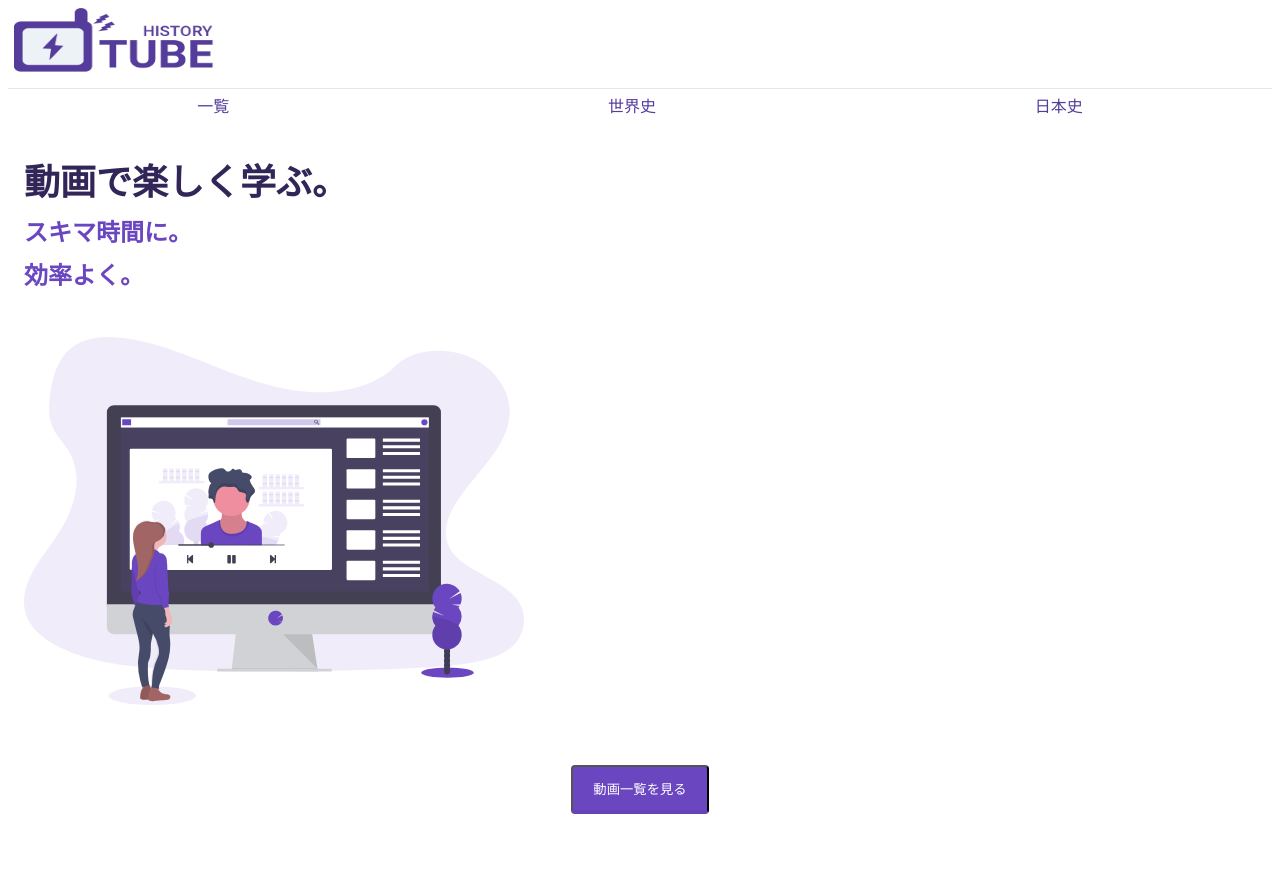
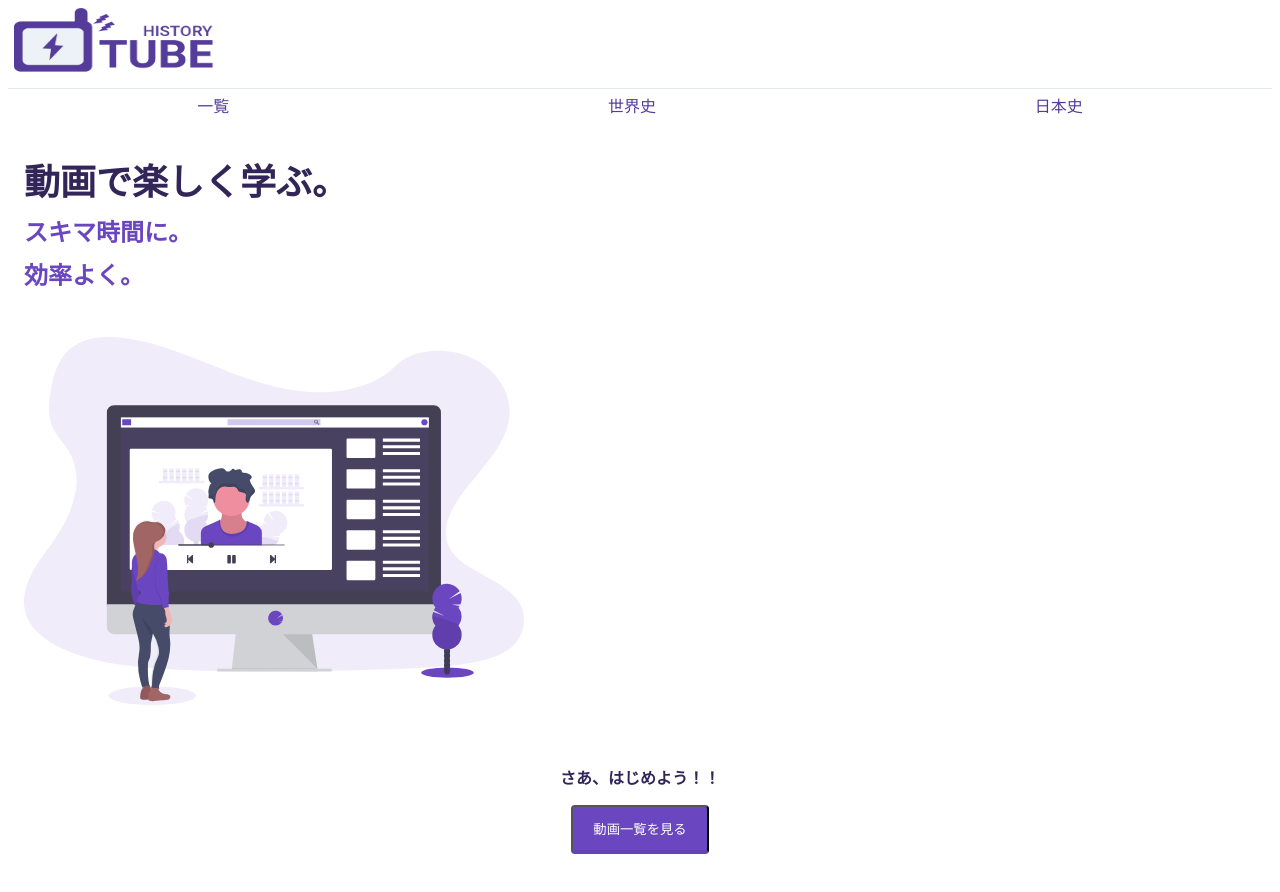
Before and after one commit to YouheiNozaki/HisTube, a Next.js app: page / in a window 1280 px wide. Before the commit the page ends 854 px from the top, so only its background shows below. Built offline with nearby package versions, Linux system fonts and the light colour scheme.

Commit message:
メインページを作成

```diff
--- a/src/component/atoms/button.tsx
+++ b/src/component/atoms/button.tsx
@@ -17,7 +17,6 @@ const StyledComponent = styled(Component)`
   color: ${(props) => props.theme.colors.white};
   background: ${(props) => props.theme.colors.purple[600]};
   text-decoration: none;
-  /* padding: 8px 16px; */
   border-radius: 4px;
   border-bottom: solid 4px ${(props) => props.theme.colors.blackAlpha[50]};
   :hover {
--- a/src/pages/index.tsx
+++ b/src/pages/index.tsx
@@ -1,4 +1,5 @@
 import Image from 'next/image';
+import Link from 'next/link';
 import styled from 'styled-components';
 
 import { Layout } from 'component/layout';
@@ -27,7 +28,12 @@ const Component: React.FC<Props> = ({ className }) => {
           />
         </section>
         <section className="main-link">
-          <Button text="動画一覧を見る" className="main-link-button" />
+          <p className="main-link-text">さあ、はじめよう！！</p>
+          <Link href="/posts">
+            <a href="/posts">
+              <Button text="動画一覧を見る" className="main-link-button" />
+            </a>
+          </Link>
         </section>
       </div>
     </Layout>
@@ -52,6 +58,10 @@ const StyledComponent = styled(Component)`
     margin: 40px 0px;
     text-align: center;
   }
+  & .main-link-text {
+    color: ${(props) => props.theme.colors.purple[900]};
+    font-weight: ${(props) => props.theme.fontWeights.semibold};
+  }
   & .main-link-button {
     padding: 12px 20px;
   }
```
